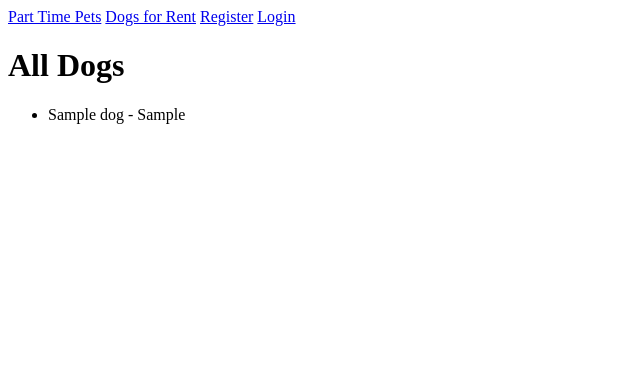
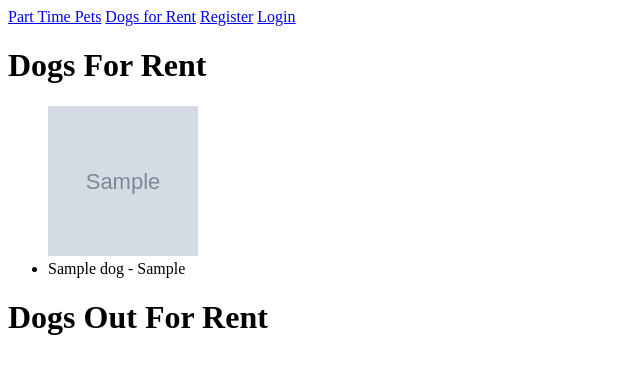
Before and after one commit to ousamasama/Part-Time-Pets, a Django app: page /dogs in a window 1280 px wide. Shown: the top 374 px of the page, without its empty margins (0-640 px from the left). Run offline with Django 3.2, Linux system fonts and the light colour scheme; tables that the repository leaves empty hold one stand-in row (values such as "Sample post"); grey boxes marked "Sample" are stand-in pictures.

Commit message:
added some filter logic in html and pip installed bootstrap for later user

```diff
--- a/mysite/app/templates/dogs/dogs.html
+++ b/mysite/app/templates/dogs/dogs.html
@@ -1,12 +1,25 @@
 {% extends 'base.html' %}
 
+{% load static %}
 {% block content %}
-    <h1>All Dogs</h1>
+<h1>Dogs For Rent</h1>
 
-    <ul>
-        {% for dog in dogs %}
-            <li>{{ dog.name }} - {{ dog.owner|title }}</li>
-        {% endfor %}
-    </ul>
+<ul>
+    {% for dog in dogs %}
+    {% if dog.is_available == True and dog.owner_id != user.id %}
+    <img src="{{ dog.image.url }}" height="150" width="150">
+    <li>{{ dog.name }} - {{ dog.owner|title }}</li>
+    {% endif %}
+    {% endfor %}
+</ul>
+<h1>Dogs Out For Rent</h1>
+<ul>
+    {% for dog in dogs %}
+    {% if dog.is_available == False and dog.owner_id != user.id %}
+    <img class="dog-pic" src="{{ dog.image.url }}">
+    <li>{{ dog.name }} - {{ dog.owner|title }}</li>
+    {% endif %}
+    {% endfor %}
+</ul>
 
 {% endblock content %}
--- a/requirements.txt
+++ b/requirements.txt
@@ -1,3 +1,4 @@
-django>=2.1.6
+Django==2.1.7
+django-bootstrap4==0.0.8
+Pillow==5.4.1
 pytz==2018.9
-Pillow==5.4.1
```
Also changed, not shown: 1 other file.
